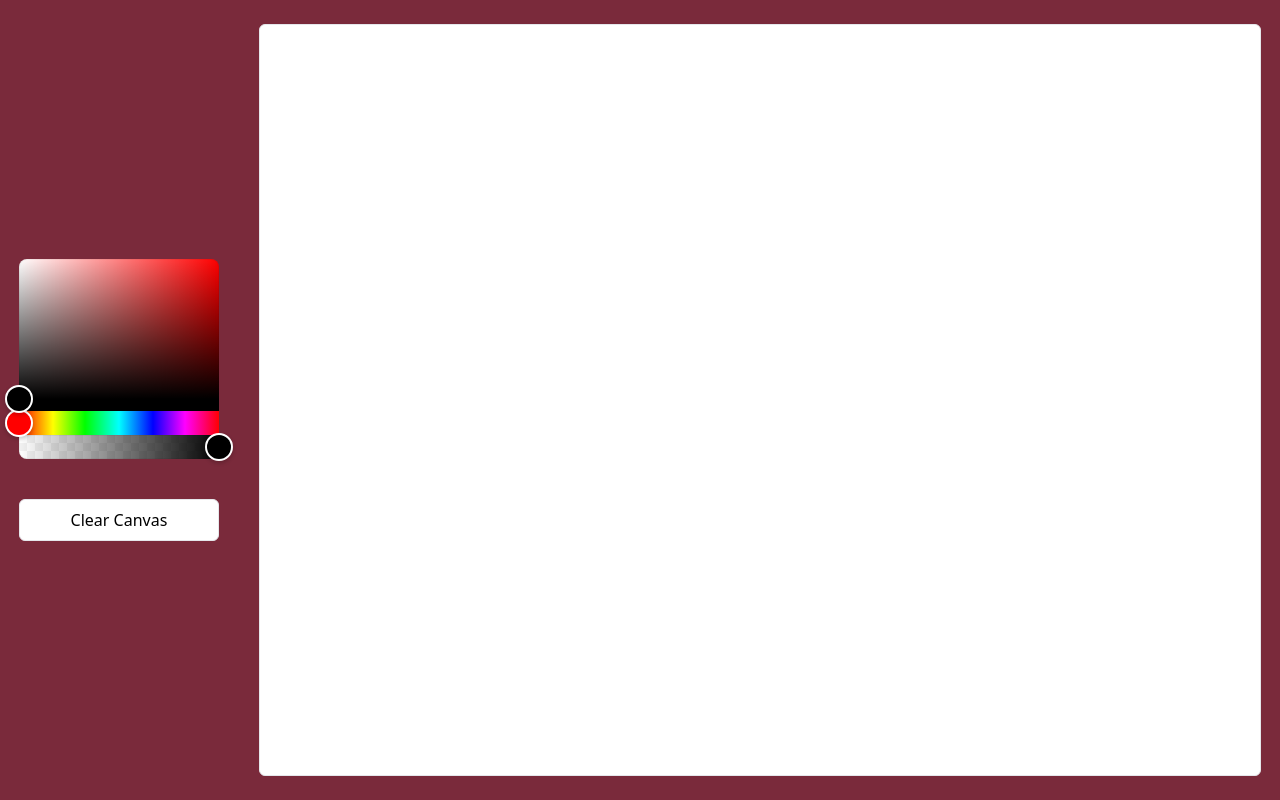
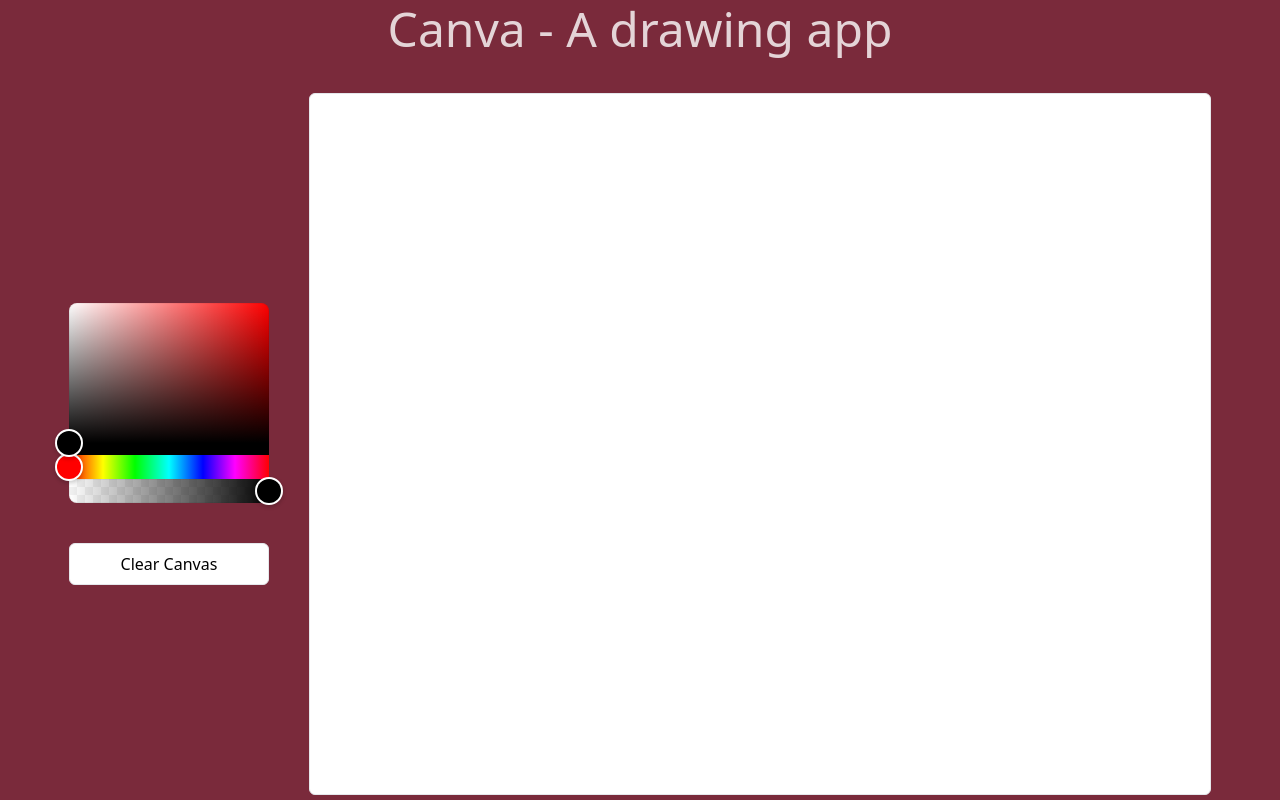
Before and after one commit to sami3ullah/canvas, a Next.js app: page / in a window 1280 px wide. Built offline with nearby package versions, Linux system fonts and the light colour scheme.

Commit message:
Added the title for the app

```diff
--- a/app/page.tsx
+++ b/app/page.tsx
@@ -34,7 +34,9 @@
   const {canvasRef, onMouseDown, clearCanvas} = useDraw(drawLine)
 
   return(
-    <div className='w-screen h-screen bg-[#7A2A3B] flex justify-center items-center'>
+    <div className='w-screen h-screen bg-[#7A2A3B] flex gap-10 flex-col justify-center items-center'>
+      <h1 className='text-5xl text-[#ffffffcc]'>Canva - A drawing app</h1>
+      <div className='flex justify-center items-center'>
         <div className='flex flex-col gap-10 pr-10'>
           <HexAlphaColorPicker color={pickerColor} onChange={e => setPickerColor(e)} />
           <button
@@ -48,10 +50,11 @@
         <canvas
           onMouseDown={onMouseDown}
           ref={canvasRef}
-        width={1000}
-        height={750}
+          width={900}
+          height={700}
           className="border rounded-md bg-white"
         />
+      </div>
     </div>
   )
 }
```
Lines whose indentation alone changed are shown as unchanged.
